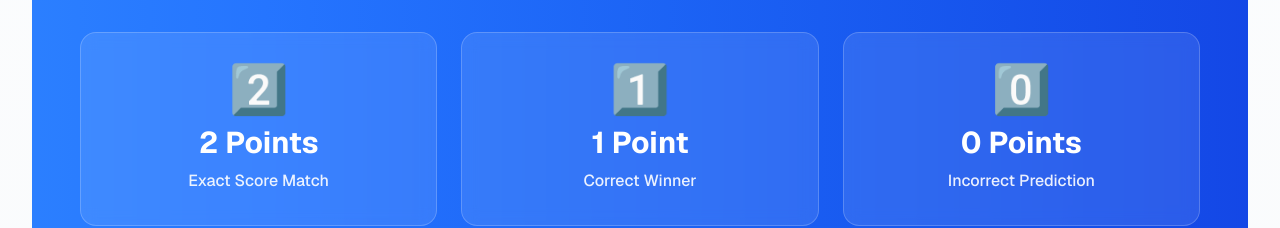
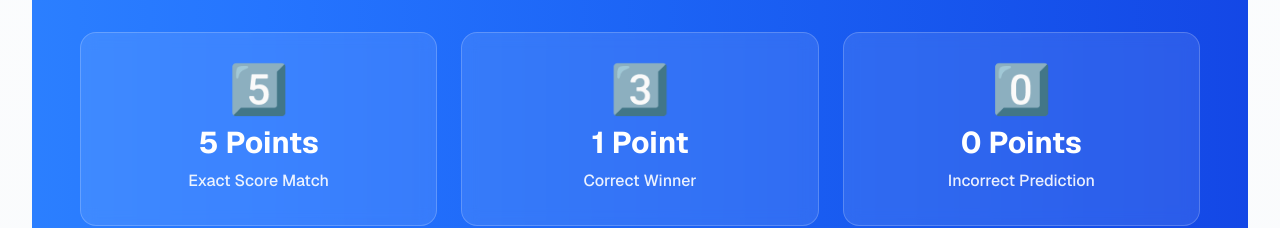
Before and after one commit to ujjwal-bh/predict-pool, a Next.js app: page / in a window 1280 px wide. Shown: the part 1300-1528 px from the top of the page. Built offline with nearby package versions, Linux system fonts and the light colour scheme; no server answers.

Commit message:
score ui update after score change

```diff
--- a/app/page.tsx
+++ b/app/page.tsx
@@ -103,8 +103,8 @@ export default function Home() {
           <h2 className="text-2xl sm:text-3xl font-bold text-white mb-10 text-center">Scoring System</h2>
           <div className="grid grid-cols-1 sm:grid-cols-3 gap-6">
             {[
-              { emoji: '2️⃣', pts: '2 Points', label: 'Exact Score Match' },
-              { emoji: '1️⃣', pts: '1 Point',  label: 'Correct Winner' },
+              { emoji: '5️⃣', pts: '5 Points', label: 'Exact Score Match' },
+              { emoji: '3️⃣', pts: '1 Point',  label: 'Correct Winner' },
               { emoji: '0️⃣', pts: '0 Points', label: 'Incorrect Prediction' },
             ].map(({ emoji, pts, label }) => (
               <div key={label} className="bg-white/10 backdrop-blur-sm rounded-2xl p-6 sm:p-8 text-center border border-white/20">
```
